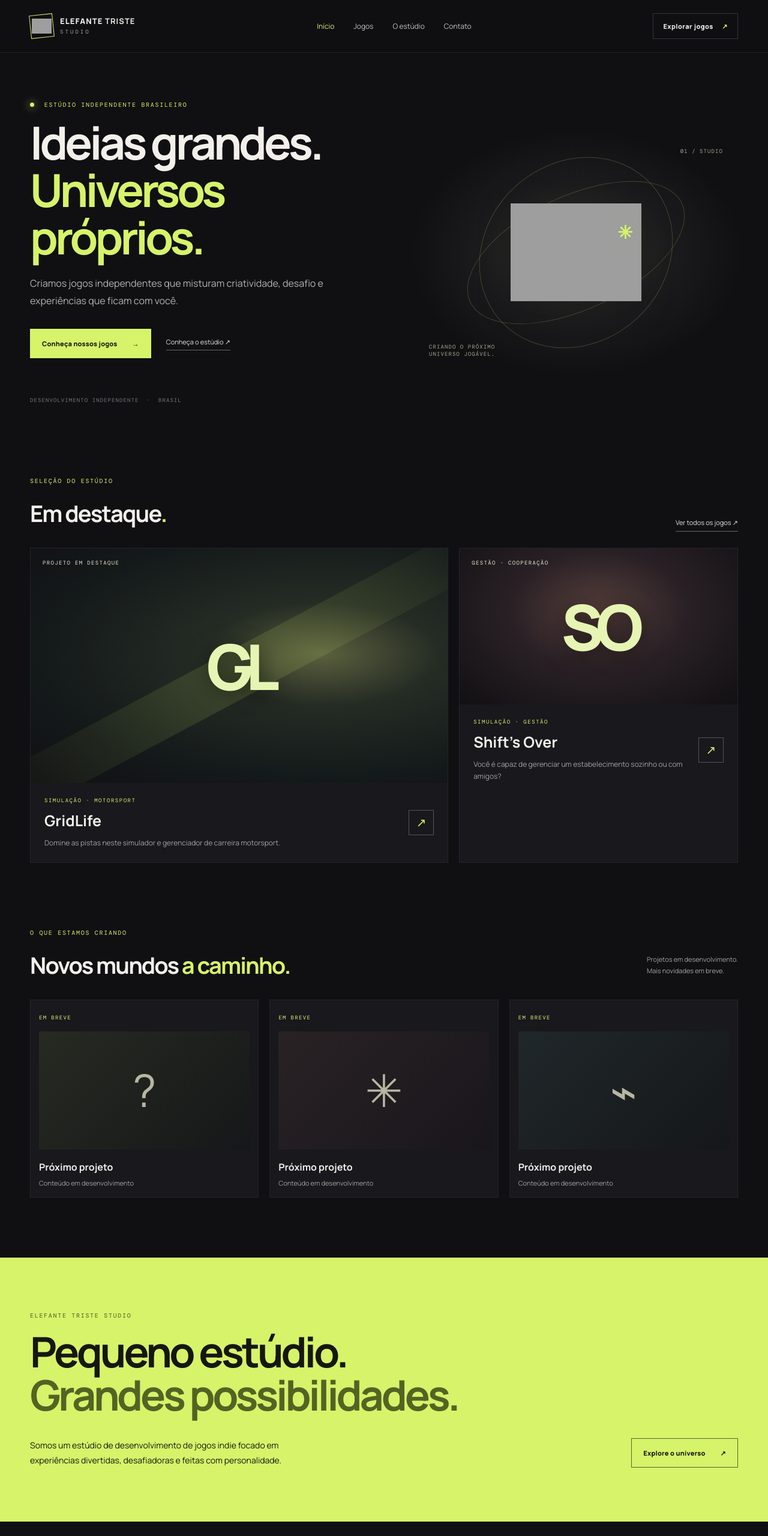
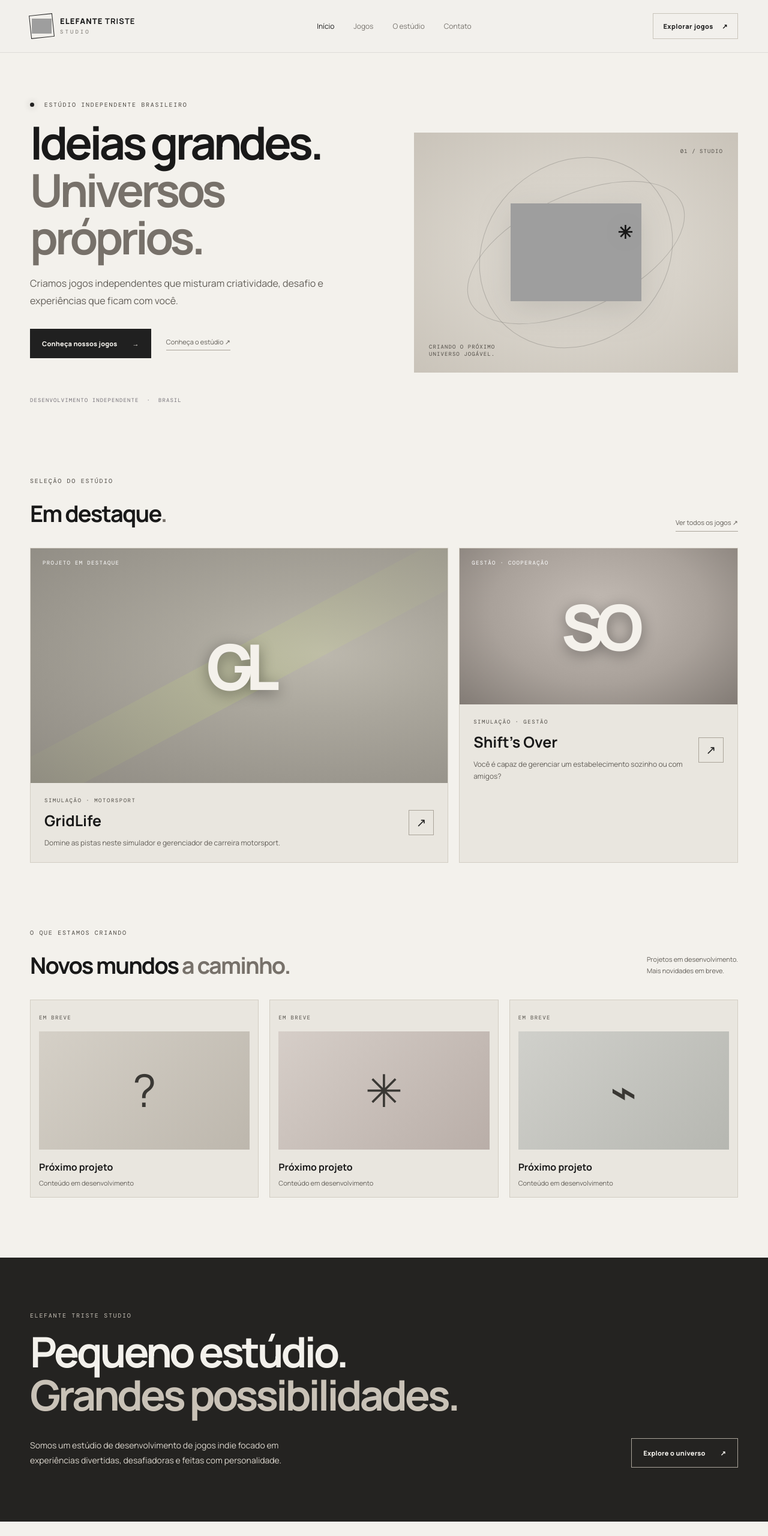
Before and after one commit to caiocralmeida/ELEFANTE-TRISTE, a plain HTML site: page index.html in a window 1280 px wide. Shown: the top 2560 px of the page at 60% size. Drawn offline with nearby package versions, Linux system fonts and the light colour scheme; grey boxes are pictures that could not be loaded; a script that the page names is missing.

Commit message:
Aplicar paleta marfim e carvão inspirada na logo

```diff
--- a/css/global.css
+++ b/css/global.css
@@ -37,3 +37,66 @@
 .about-symbol .elephant-emblem{width:min(320px,82%);height:auto;max-height:90%;}
 .game-cover .game-elephant{width:min(260px,65%);height:auto;max-height:85%;}
 .brand-mark img{padding:2px;}
+
+
+/* IDENTIDADE VISUAL — ELEFANTE TRISTE: marfim, carvão e cinzas quentes */
+:root{
+ --bg:#f3f1ec;--panel:#e9e6df;--panel2:#dedad2;--text:#191919;
+ --muted:#77736d;--line:#cbc6bc;--accent:#222222;--accent2:#55514b;
+}
+body{background:var(--bg);color:var(--text)}
+.site-header{background:#f3f1ecef;border-bottom-color:#19191918}
+.brand small,.main-nav a,.footer-top nav a{color:#77736d}
+.main-nav a:hover,.main-nav a.active,.header-cta span{color:#171717}
+.brand-mark{border-color:#222;color:#222}
+.header-cta{border-color:#c9c4ba;color:#222}
+.menu-toggle{color:#191919}
+.eyebrow,.pulse{color:#4d4943}
+.pulse{background:#222;box-shadow:0 0 12px #2225}
+h1 em,h2 em,.section-heading h2 span,.support h2 span{color:#77716a}
+.lead,.text-link,.feature-info p:not(.eyebrow),.section-aside,.coming-card p,
+.page-intro>p:last-child,.game-description{color:#625e58}
+.btn-primary{background:#202020;color:#f5f2ec}
+.btn-primary:hover{background:#45413c}
+.btn-outline{border-color:#8e8980;color:#222}
+.btn-outline:hover{border-color:#222;color:#222;background:#e4e0d8}
+.btn-outline span{color:inherit}
+.btn-primary span{color:inherit}
+.btn-outline:hover{background:#e4e0d8}
+.text-link{border-color:#aaa49a}
+.text-link:hover{color:#111;border-color:#111}
+.hero-art{background:radial-gradient(ellipse at center,#e4e0d8 0,#d8d3ca 45%,#c9c3b9 100%)}
+.art-orbit{border-color:#25252535}
+.elephant-symbol{color:#171717;text-shadow:0 0 45px #0002}
+.art-note,.art-index{color:#514d47}
+.feature-card,.catalog-card,.coming-card,.about-panel,.contact-card{background:#e9e6df;border-color:#d2cdc3}
+.feature-image{background-color:#d5d0c7}
+.art-gridlife{background:radial-gradient(ellipse at 70% 45%,#bcb8ad 0,#aaa69c 35%,#8e8a82 100%)}
+.art-shift{background:radial-gradient(ellipse at 50% 40%,#c4bcb5,#a9a19a 55%,#827b75 100%)}
+.feature-monogram,.catalog-art b{color:#f4f1eb;text-shadow:0 5px 25px #0006}
+.image-label,.catalog-art>span{color:#fff}
+.round-arrow{border-color:#aaa49a;color:#222}
+.coming-card>span{color:#55514b}
+.coming-art{color:#3a3834;background:linear-gradient(135deg,#d5d0c7,#bdb7ad)}
+.coming-art.alt{background:linear-gradient(135deg,#d6cec8,#b9aea8)}
+.coming-art.third{background:linear-gradient(135deg,#d0d0cb,#b6b7b1)}
+.manifesto{background:#242321;color:#f3f1ec}
+.manifesto .eyebrow{color:#c7c1b7}
+.manifesto h2 em{color:#c9c2b7}
+.manifesto-bottom p{color:#ddd8cf}
+.manifesto .btn-outline{color:#f3f1ec;border-color:#aaa49a}
+.manifesto .btn-outline:hover{background:#f3f1ec;color:#222}
+.site-footer{background:#e7e4dd;border-top-color:#d0cbc1}
+.footer-bottom{border-top-color:#d0cbc1;color:#77736d}
+.footer-bottom a:hover{color:#222}
+.search-box{border-color:#aaa49a}
+.search-box span{color:#222}
+.search-box input{color:#191919}
+.filter{border-color:#c9c4ba;color:#625e58}
+.filter.active,.filter:hover{border-color:#222;color:#222;background:#e6e2da}
+.game-cover{background-color:#d5d0c7}
+.game-cover>span,.status-pill{color:#333;border-color:#aaa49a}
+.about-symbol{background:radial-gradient(circle,#d8d3ca,#e9e6df 68%);color:#191919}
+.contact-grid{background:none}
+.pix-placeholder{border-color:#aaa49a;color:#333}
+@media(max-width:800px){.main-nav{background:#e9e6df;border-bottom-color:#cbc6bc}}
```
